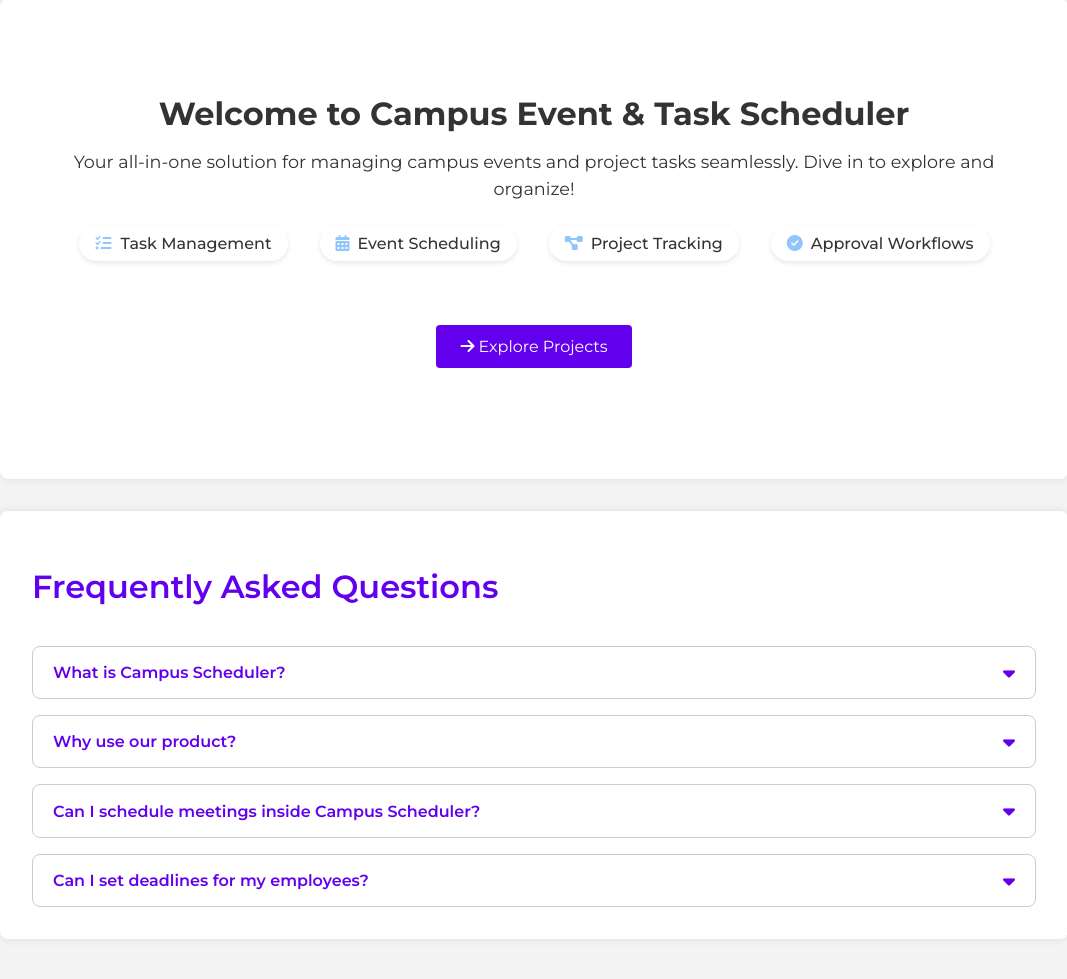
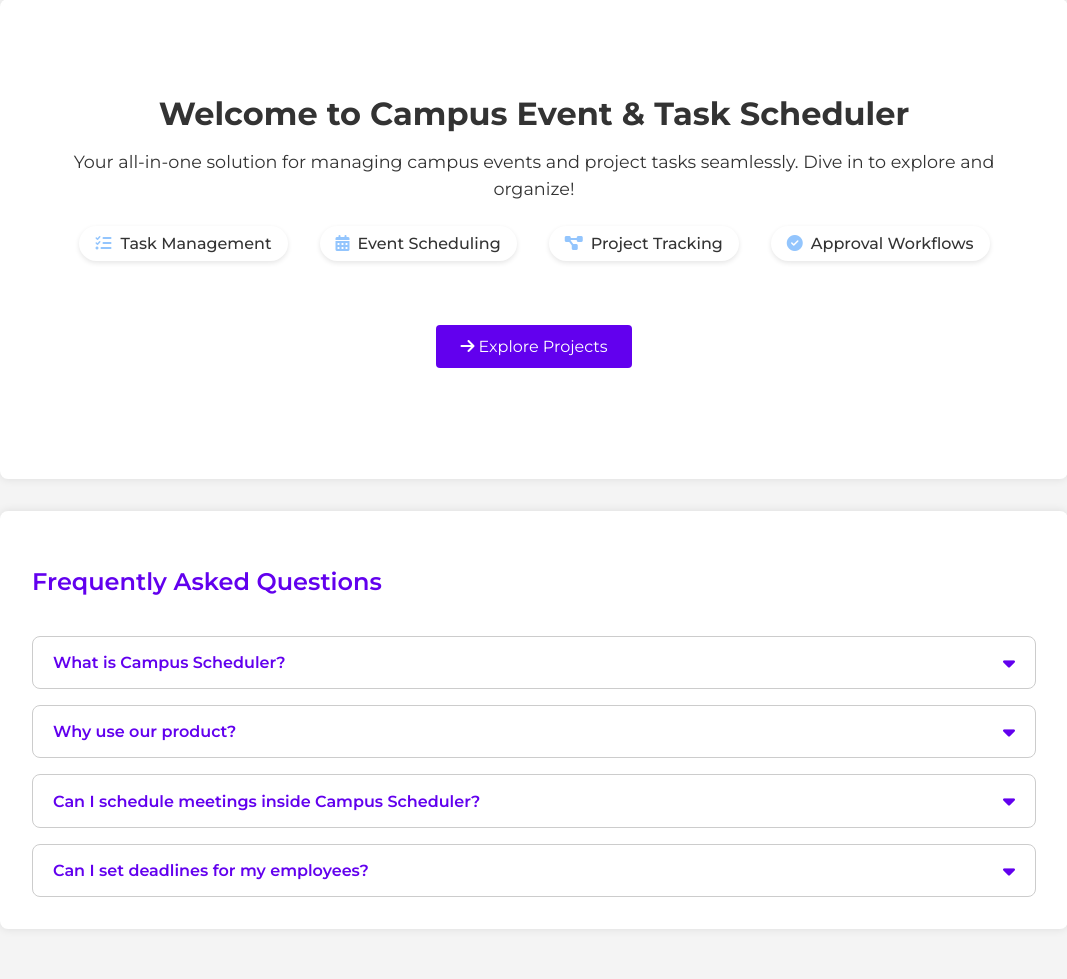
Before and after one commit to awerks/preginex, a Flask app: page / in a window 1280 px wide. Shown: the part 146-1125 px from the top of the page, without its empty margins (106-1173 px from the left). Run offline with Flask 3, Linux system fonts and the light colour scheme; some libraries are stand-ins or nearby versions.

Commit message:
Reduce FAQ section heading font-size

```diff
--- a/static/css/styles.css
+++ b/static/css/styles.css
@@ -1459,7 +1459,7 @@ td.editable {
 .faq h2 {
     color: var(--primary-color);
     margin-block: 1.5rem;
-    font-size: 2rem;
+    font-size: 1.5rem;
     font-weight: 600;
 }
 
```
